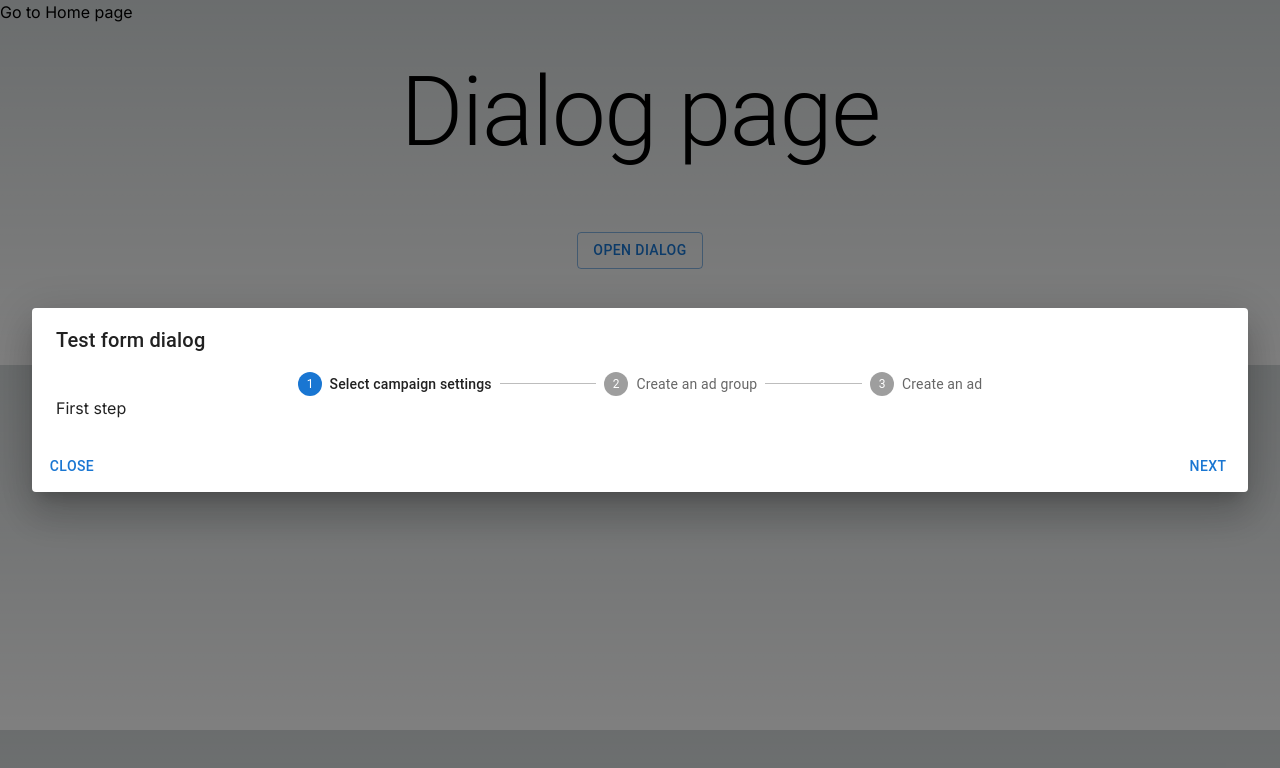
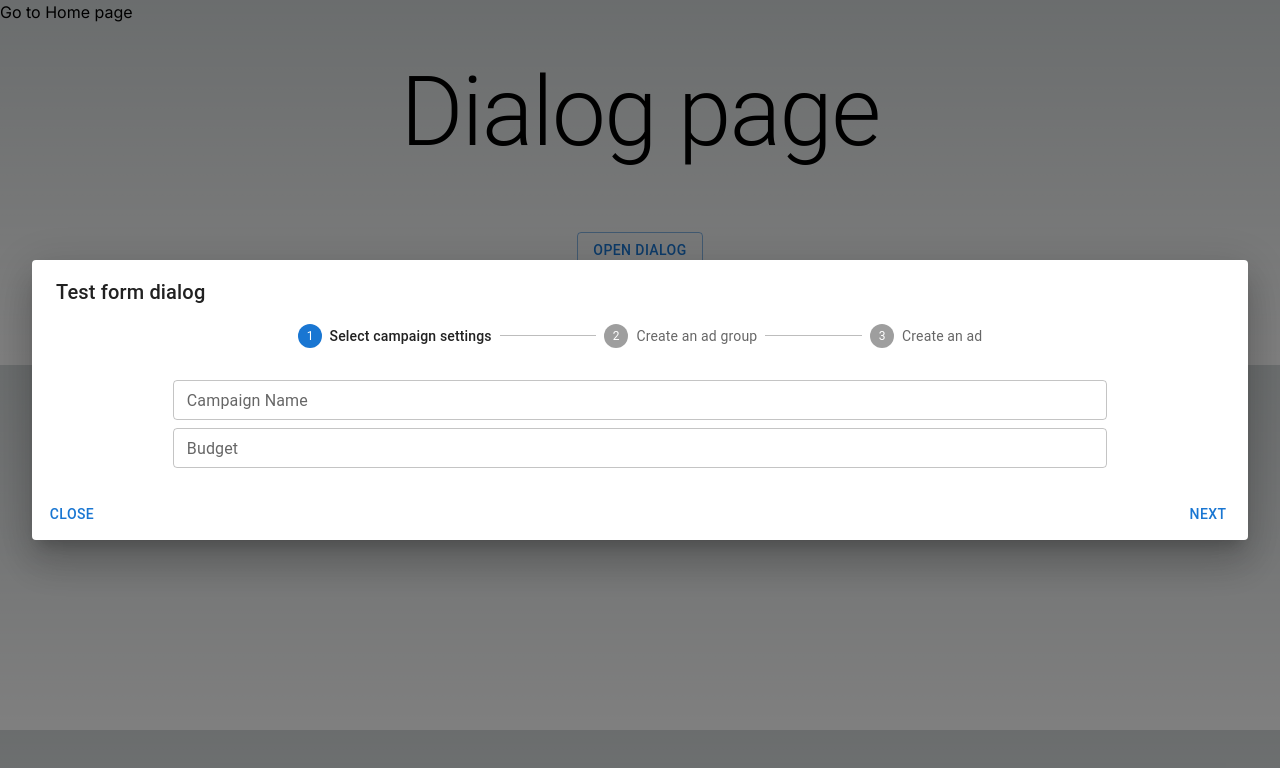
Before and after one commit to polinnab/test-cypress, a Next.js app: page /dialog-page in a window 1280 px wide. Both pictures are taken after a click on the button "OPEN DIALOG". Shown: the top 768 px of the page. Built offline with nearby package versions, Linux system fonts and the light colour scheme.

Commit message:
added form inputs to FirstStep with validateion

```diff
--- a/src/app/page-content/DialogPage/Dialog/components/FirstStep.tsx
+++ b/src/app/page-content/DialogPage/Dialog/components/FirstStep.tsx
@@ -1,3 +1,47 @@
-export const FirstStep = () => {
-	return <>First step</>;
+import { useFormContext } from 'react-hook-form';
+import { Box, TextField } from '@mui/material';
+
+export const FirstStep = ({ submitStep }: { submitStep: (data: any) => void }) => {
+	const {
+		register,
+		handleSubmit,
+		formState: { errors },
+	} = useFormContext();
+
+	return (
+		<form onSubmit={handleSubmit(submitStep)}>
+			<Box width='80%' margin='0 auto' mt={4}>
+				<Box mt={1}>
+					<TextField
+						label='Campaign Name'
+						size='small'
+						fullWidth
+						{...register('campaignName', {
+							required: 'Campaign Name is required',
+							minLength: { value: 3, message: 'Campaign Name must be at least 3 characters' },
+						})}
+						error={!!errors.campaignName}
+						helperText={
+							errors.campaignName?.message ? (errors.campaignName?.message as string) : ''
+						}
+					/>
+				</Box>
+
+				<Box mt={1}>
+					<TextField
+						label='Budget'
+						size='small'
+						fullWidth
+						type='number'
+						{...register('budget', {
+							required: 'Budget is required',
+							min: { value: 1, message: 'Budget must be at least 1' },
+						})}
+						error={!!errors.budget}
+						helperText={errors.budget?.message ? (errors.budget?.message as string) : ''}
+					/>
+				</Box>
+			</Box>
+		</form>
+	);
 };
--- a/src/app/page-content/DialogPage/Dialog/index.tsx
+++ b/src/app/page-content/DialogPage/Dialog/index.tsx
@@ -9,20 +9,28 @@ import DialogTitle from '@mui/material/DialogTitle';
 import Stepper from '@mui/material/Stepper';
 import Step from '@mui/material/Step';
 import StepLabel from '@mui/material/StepLabel';
+import { FormProvider, useForm } from 'react-hook-form';
 
 import { SecondStep } from './components/SecondStep';
 import { ThirdStep } from './components/ThirdStep';
 import { FirstStep } from './components/FirstStep';
 
-const steps = ['Select campaign settings', 'Create an ad group', 'Create an ad'];
+const STEPS = ['Select campaign settings', 'Create an ad group', 'Create an ad'];
+const STEP_TRIGGERS: Record<number, string[]> = {
+	0: ['campaignName', 'budget'],
+	1: [],
+	2: [],
+};
 
 export const Dialog = ({ isOpen, close }: { isOpen: boolean; close: () => void }) => {
 	const [step, setStep] = useState(0);
+	const methods = useForm();
 
 	const changeStep = (stepNumber: number) => setStep(stepNumber);
 
 	const closeDialog = () => {
 		changeStep(0);
+		methods.reset();
 		close();
 	};
 
@@ -32,6 +40,14 @@ export const Dialog = ({ isOpen, close }: { isOpen: boolean; close: () => void }
 		close();
 	};
 
+	const handleNextStep = async () => {
+		const fieldsToValidate = STEP_TRIGGERS[step] || [];
+		const isValid = await methods.trigger(fieldsToValidate);
+		if (isValid) {
+			changeStep(step + 1);
+		}
+	};
+
 	const getNecessaryStep = (stepNumber: number) => {
 		switch (stepNumber) {
 			case 1:
@@ -39,7 +55,7 @@ export const Dialog = ({ isOpen, close }: { isOpen: boolean; close: () => void }
 			case 2:
 				return <ThirdStep />;
 			default:
-				return <FirstStep />;
+				return <FirstStep submitStep={handleNextStep} />;
 		}
 	};
 
@@ -49,7 +65,7 @@ export const Dialog = ({ isOpen, close }: { isOpen: boolean; close: () => void }
 				return (
 					<>
 						<Button onClick={() => changeStep(stepNumber - 1)}>Back</Button>
-						<Button onClick={() => changeStep(stepNumber + 1)}>Next</Button>
+						<Button onClick={handleNextStep}>Next</Button>
 					</>
 				);
 			case 2:
@@ -63,7 +79,7 @@ export const Dialog = ({ isOpen, close }: { isOpen: boolean; close: () => void }
 				return (
 					<>
 						<Button onClick={closeDialog}>Close</Button>
-						<Button onClick={() => changeStep(stepNumber + 1)}>Next</Button>
+						<Button onClick={handleNextStep}>Next</Button>
 					</>
 				);
 		}
@@ -75,7 +91,7 @@ export const Dialog = ({ isOpen, close }: { isOpen: boolean; close: () => void }
 			<DialogContent>
 				<Box width='60%' sx={{ margin: '0 auto' }}>
 					<Stepper activeStep={step}>
-						{steps.map((label, index) => {
+						{STEPS.map((label, index) => {
 							const stepProps: { completed?: boolean } = {};
 							return (
 								<Step key={index} {...stepProps}>
@@ -85,7 +101,7 @@ export const Dialog = ({ isOpen, close }: { isOpen: boolean; close: () => void }
 						})}
 					</Stepper>
 				</Box>
-				{getNecessaryStep(step)}
+				<FormProvider {...methods}>{getNecessaryStep(step)}</FormProvider>
 			</DialogContent>
 			<DialogActions sx={{ justifyContent: 'space-between' }}>
 				{getNecessaryButtons(step)}
```
